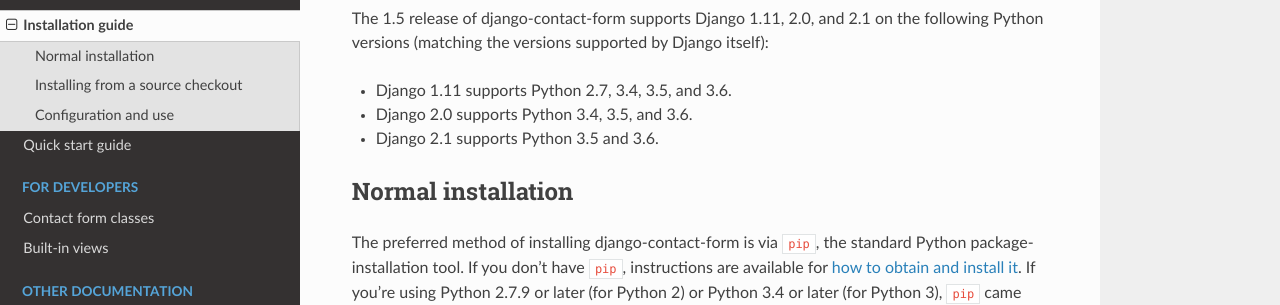
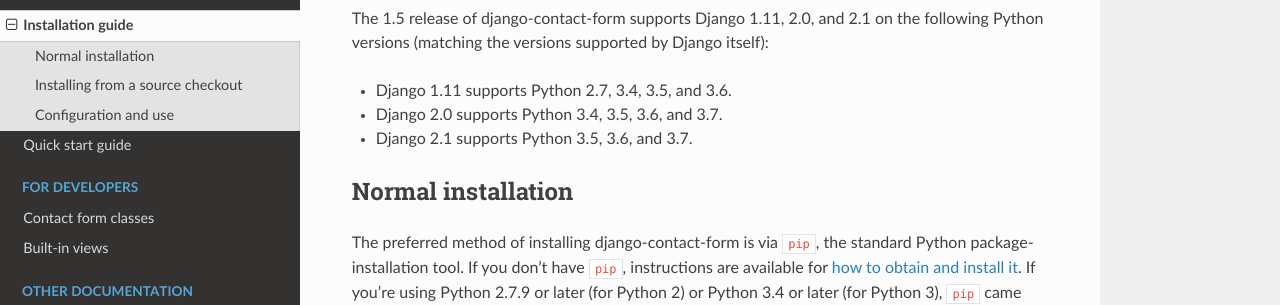
Before and after one commit to ubernostrum/django-contact-form, a Sphinx documentation site: the page built from docs/install.rst, in a window 1280 px wide and 900 px high. Shown: the part 153-458 px from the top of the window. Built offline with Sphinx 7.4.7 and the Read the Docs theme 2.0.0, drawn with Linux system fonts in a browser that asks for light colours.

Commit message:
Add testing for Python 3.7
(Travis doesn't support Python 3.7 yet.)

```diff
--- a/docs/faq.rst
+++ b/docs/faq.rst
@@ -12,7 +12,8 @@
 -------------------------------------------------
 
 As of django-contact-form |release|, Django 1.11, 2.0, and 2.1 are
-supported, on Python 2.7 (Django 1.11 only), 3.4 (Django < 2.1), 3.5, or 3.6.
+supported, on Python 2.7 (Django 1.11 only), 3.4 (Django < 2.1), 3.5, 3.6,
+or 3.7 (Django > 2.0).
 
 
 What license is django-contact-form under?
--- a/docs/install.rst
+++ b/docs/install.rst
@@ -10,9 +10,9 @@
 
 * Django 1.11 supports Python 2.7, 3.4, 3.5, and 3.6.
 
-* Django 2.0 supports Python 3.4, 3.5, and 3.6.
+* Django 2.0 supports Python 3.4, 3.5, 3.6, and 3.7.
 
-* Django 2.1 supports Python 3.5 and 3.6.
+* Django 2.1 supports Python 3.5, 3.6, and 3.7.
 
 Normal installation
 -------------------
--- a/setup.py
+++ b/setup.py
@@ -31,6 +31,7 @@
                    'Programming Language :: Python :: 3.4',
                    'Programming Language :: Python :: 3.5',
                    'Programming Language :: Python :: 3.6',
+                   'Programming Language :: Python :: 3.7',
                    'Topic :: Utilities'],
       install_requires=[
           'Django>=1.11',
```
Also changed, not shown: 1 other file.
